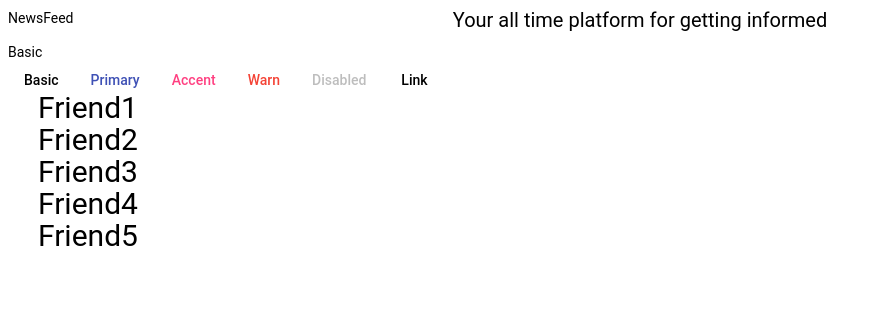
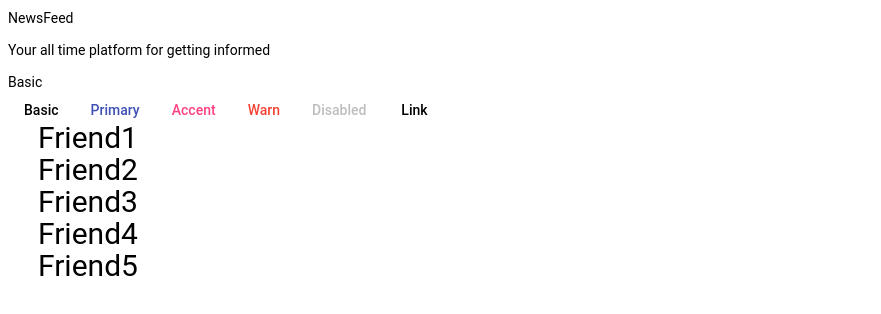
Before and after one commit to paulmunyao/newsfeed, an Angular app: page / in a window 1280 px wide. Shown: the top 314 px of the page, without its empty margins (0-881 px from the left). Built offline with nearby package versions, Linux system fonts and the light colour scheme; a web font is replaced by a local one.

Commit message:
modify code

```diff
--- a/src/app/app.component.css
+++ b/src/app/app.component.css
@@ -4,8 +4,8 @@
   font-family: "Ibarra Real Nova", serif;
 } */
 
-.sub-title {
+/* .sub-title {
   text-align: center;
   margin-top: -30px;
   font-size: 20px;
-}
+} */
```
